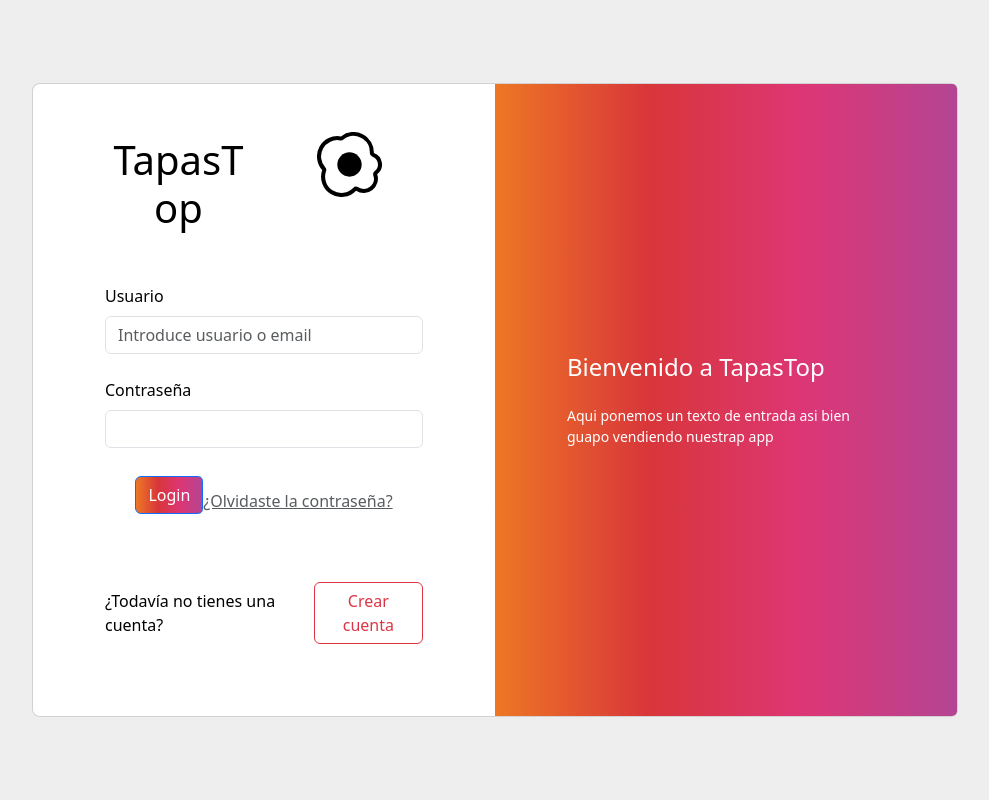
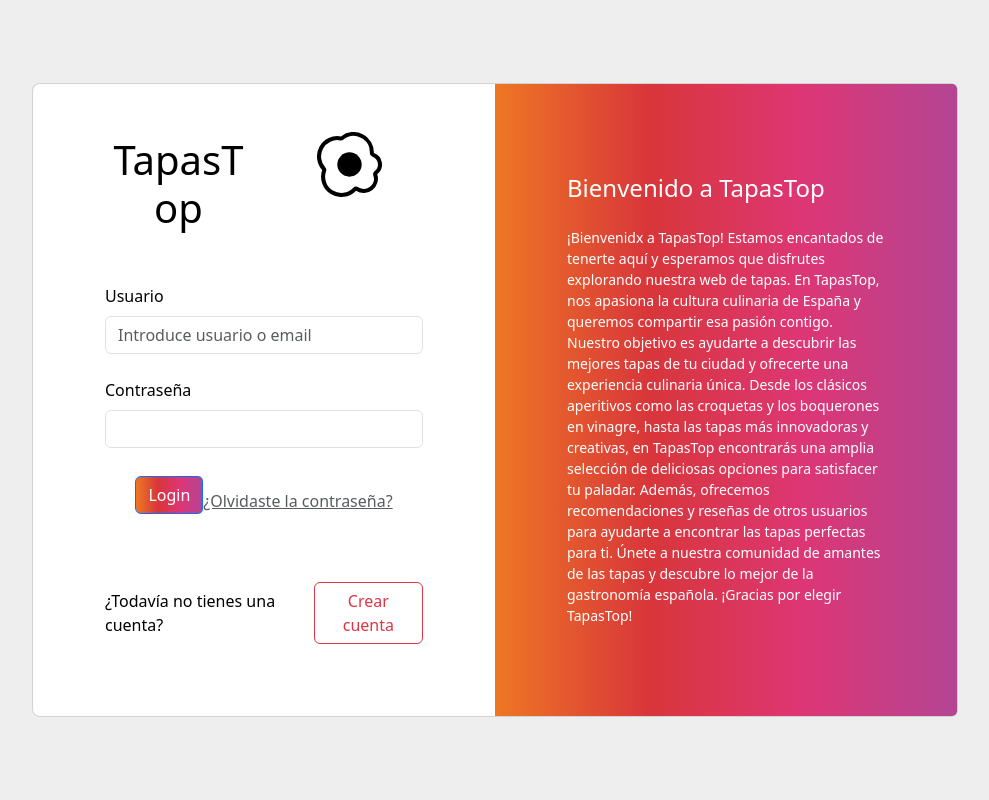
Before and after one commit to TapasTop/angular-frontend, an Angular app in the folder front/: page / in a window 1280 px wide. Shown: the top 800 px of the page, without its empty margins (145-1134 px from the left). Built offline with nearby package versions, Linux system fonts and the light colour scheme.

Commit message:
añadido intro login

```diff
--- a/front/src/app/login/login.component.html
+++ b/front/src/app/login/login.component.html
@@ -51,7 +51,13 @@
               <div class="col-lg-6 d-flex align-items-center gradient-custom-2">
                 <div class="text-white px-3 py-4 p-md-5 mx-md-4">
                   <h4 class="mb-4">Bienvenido a TapasTop</h4>
-                  <p class="small mb-0"> Aqui ponemos un texto de entrada asi bien guapo vendiendo nuestrap app</p>
+                  <p class="small mb-0"> ¡Bienvenidx a TapasTop!
+
+                    Estamos encantados de tenerte aquí y esperamos que disfrutes explorando nuestra web de tapas. En TapasTop, nos apasiona la cultura culinaria de España y queremos compartir esa pasión contigo. Nuestro objetivo es ayudarte a descubrir las mejores tapas de tu ciudad y ofrecerte una experiencia culinaria única.
+
+                    Desde los clásicos aperitivos como las croquetas y los boquerones en vinagre, hasta las tapas más innovadoras y creativas, en TapasTop encontrarás una amplia selección de deliciosas opciones para satisfacer tu paladar. Además, ofrecemos recomendaciones y reseñas de otros usuarios para ayudarte a encontrar las tapas perfectas para ti.
+
+                    Únete a nuestra comunidad de amantes de las tapas y descubre lo mejor de la gastronomía española. ¡Gracias por elegir TapasTop!</p>
                 </div>
               </div>
             </div>
```
